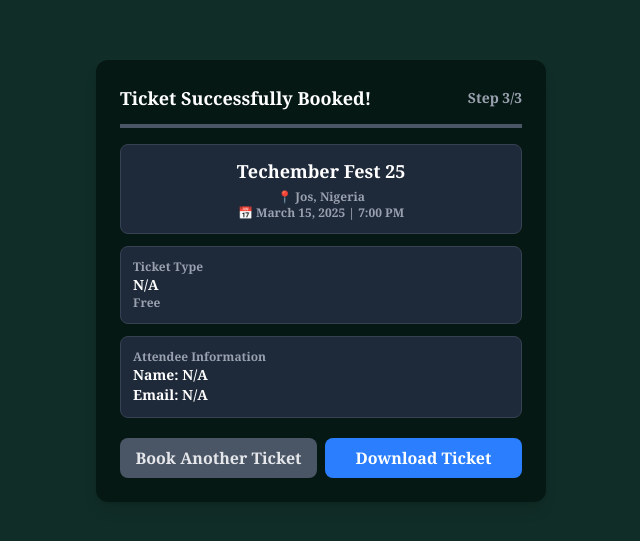
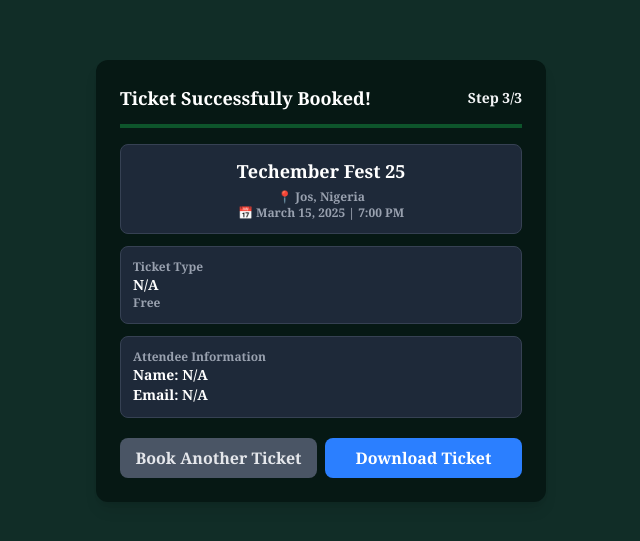
Before and after one commit to jayteemoney/ticket, a React (Vite) app: page /confirmation in a window 1280 px wide. Shown: the part 119-660 px from the top of the page, without its empty margins (319-959 px from the left). Built offline with nearby package versions, Linux system fonts and the light colour scheme.

Commit message:
adjustments on TicketConfirmation component

```diff
--- a/src/components/TicketConfirmation.jsx
+++ b/src/components/TicketConfirmation.jsx
@@ -10,9 +10,9 @@ const TicketConfirmation = ({ formData }) => {
       <div className="bg-[#061814] p-6 rounded-xl shadow-lg w-full max-w-[450px] h-auto">
 
         {/* Header Section */}
-        <div className="flex justify-between items-center pb-3 border-b-4 border-gray-600">
+        <div className="flex justify-between items-center pb-3 border-b-4 border-green-900">
           <h2 className="text-lg font-semibold">Ticket Successfully Booked!</h2>
-          <span className="text-sm text-gray-400">Step 3/3</span>
+          <span className="text-sm text-gray-100">Step 3/3</span>
         </div>
 
         {/* Ticket Info Section */}
```
